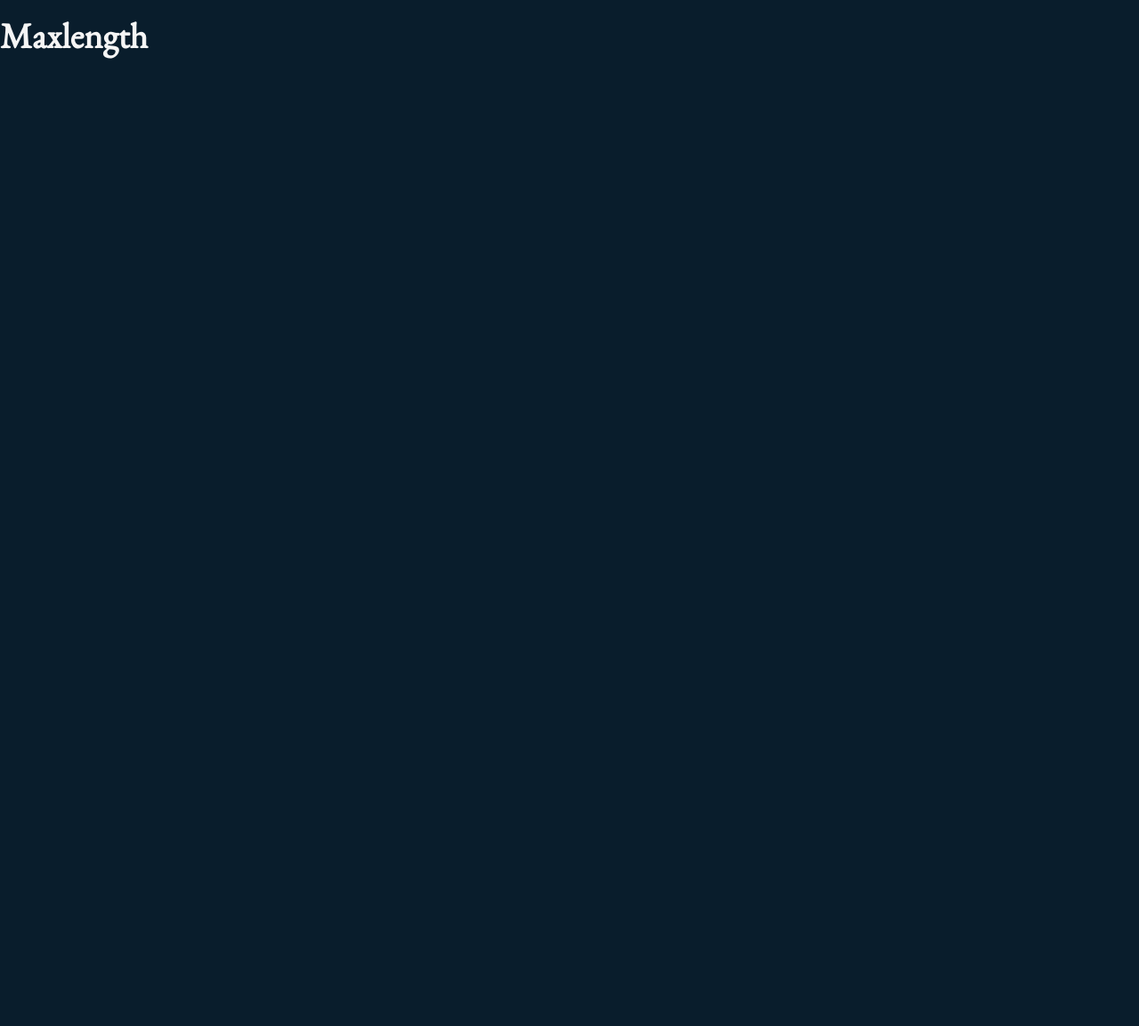
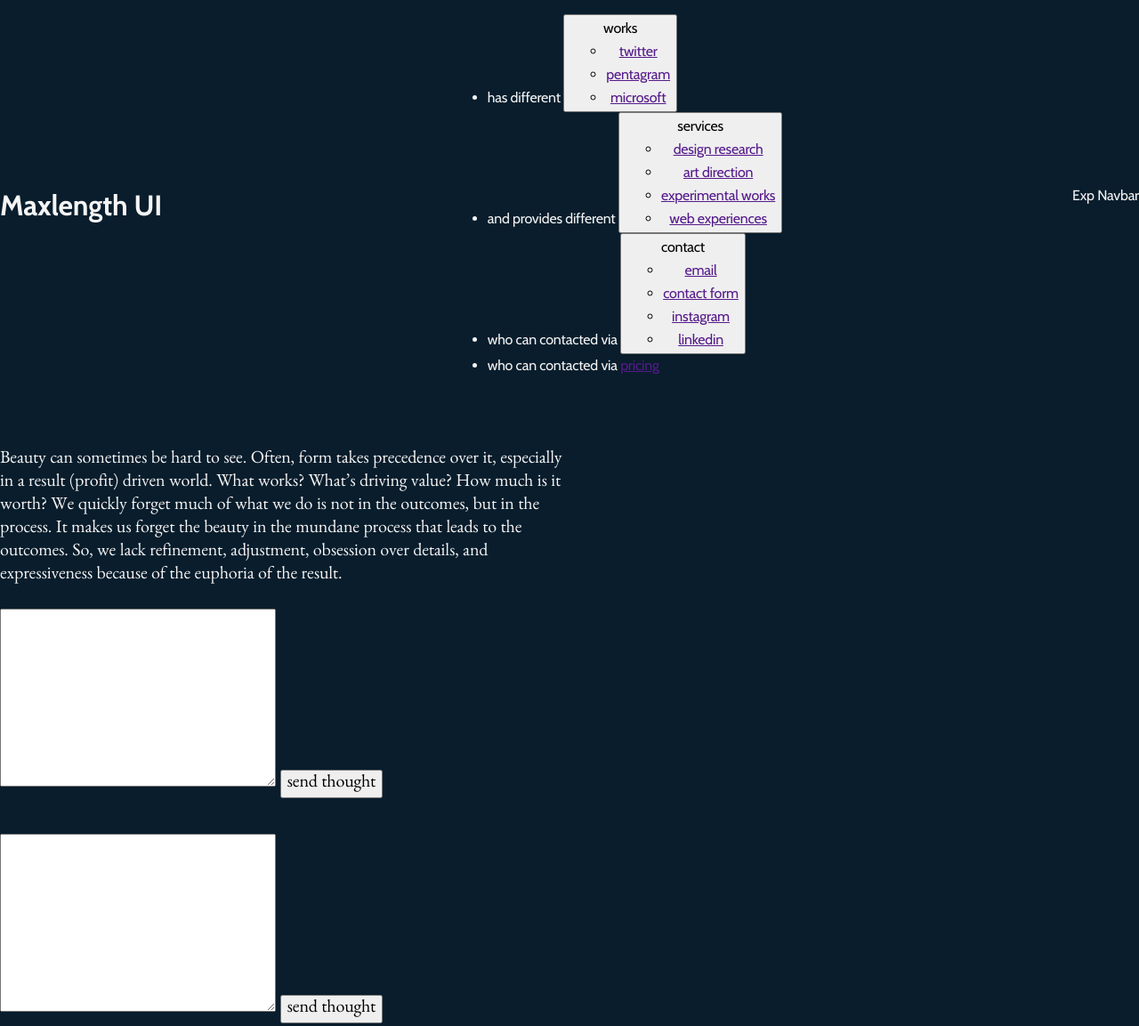
Before and after one commit to olxrunfxmi/maxlength-ui, a plain HTML site: page index.html in a window 1280 px wide. Shown: the top 1153 px of the page at 89% size. Before the commit the page ends 800 px from the top, so only its background shows below. Drawn offline with nearby package versions, Linux system fonts and the light colour scheme.

Commit message:
create base layout

```diff
--- a/index.css
+++ b/index.css
@@ -157,5 +157,34 @@
 		line-height: var(--ff-line-height-s);
 		background: var(--black-main);
 		color: var(--white-off-white);
+		letter-spacing: -0.01em;
+	}
+
+	header,
+	footer {
+		font-family: var(--ff-sans);
+		font-size: var(--ff-step-1);
+		line-height: var(--ff-line-height-l);
 	}
 }
+
+@layer structure {
+	.header {
+		display: flex;
+		justify-content: space-between;
+		align-items: center;
+	}
+
+	.input-area {
+		margin-block-start: var(--spacing-l);
+	}
+
+	.input-area + .input-area {
+		margin-block-start: var(--spacing-xl);
+	}
+
+	p {
+		margin-block-start: var(--spacing-xxl);
+		max-width: 64ch;
+	}
+}
--- a/index.html
+++ b/index.html
@@ -13,7 +13,117 @@
 </head>
 
 <body>
-    <h1>Maxlength</h1>
+    <header class="header">
+        <h1>Maxlength UI</h1>
+        <nav class="navigation">
+            <ul class="links">
+                <li>
+                    <span class="text">has different</span>
+                    <button class="drop-btn">
+                        <span class="text">works</span>
+                        <ul>
+                            <li><a href="" class="drop-btn">twitter</a></li>
+                            <li><a href="" class="drop-btn">pentagram</a></li>
+                            <li><a href="" class="drop-btn">microsoft</a></li>
+                        </ul>
+                    </button>
+                </li>
+                <li>
+                    <span class="text">and provides different</span>
+                    <button class="drop-btn">
+                        <span class="text">services</span>
+                        <ul>
+                            <li><a href="" class="drop-btn">design research</a></li>
+                            <li><a href="" class="drop-btn">art direction</a></li>
+                            <li><a href="" class="drop-btn">experimental works</a></li>
+                            <li><a href="" class="drop-btn">web experiences</a></li>
+                        </ul>
+                    </button>
+                </li>
+                <li>
+                    <span class="text">who can contacted via</span>
+                    <button class="drop-btn">
+                        <span class="text">contact</span>
+                        <ul>
+                            <li><a href="" class="drop-btn">email</a></li>
+                            <li><a href="" class="drop-btn">contact form</a></li>
+                            <li><a href="" class="drop-btn">instagram</a></li>
+                            <li><a href="" class="drop-btn">linkedin</a></li>
+                        </ul>
+                    </button>
+                </li>
+                <li>
+                    <span class="text">who can contacted via</span>
+                    <a href="" class="drop-btn">
+                        <span class="text">pricing</span>
+                    </a>
+                </li>
+            </ul>
+        </nav>
+        <div class="group">
+            <span>Exp</span>
+            <span>Navbar</span>
+        </div>
+    </header>
+    <main>
+        <p>Beauty can sometimes be hard to see. Often, form takes precedence over it, especially in a result (profit)
+            driven world.
+            What works? What’s driving value? How much is it worth? We quickly forget much of what we do is not in the
+            outcomes, but
+            in the process. It makes us forget the beauty in the mundane process that leads to the outcomes. So, we lack
+            refinement,
+            adjustment, obsession over details, and expressiveness because of the euphoria of the result.</p>
+
+        <div class="input-area">
+            <textarea name="" id=""></textarea>
+            <button>send thought</button>
+        </div>
+        <div class="input-area">
+            <textarea name="" id=""></textarea>
+            <button>send thought</button>
+        </div>
+
+        <p>What does the future holds for us? That's the very question that drives what we do in the present. We want
+            some
+            semblance of assurance that what we are doing today will protects tomorrow. Be it our jobs, family,
+            relationships, we
+            want some form of certainty. We are threatened by things that bring uncertainty and sometimes fail to
+            embrace the beauty
+            in those things. We shouldn't just blindly accept things, absolutely, but we shouldn't interact with
+            uncertain things
+            from a place of fear.</p>
+
+        <div class="input-area">
+            <textarea name="" id=""></textarea>
+            <button>send thought</button>
+        </div>
+        <div class="input-area">
+            <textarea name="" id=""></textarea>
+            <button>send thought</button>
+        </div>
+
+        <p>Everyone is baseline smart. Often, people think they are dumb because they don't have the prerequisite
+            knowledge to what
+            they are currently learning or interacting with. So, when next you are learning something new (say physics)
+            or
+            interacting with a new information (a tweet/blog with complexity), ask yourself, do I have the prerequisite?
+            if No, it's
+            time to learn something new. Never, ever, think you are dumb. Just look at AIs, they have to use billions of
+            clear and
+            concise parameters to make them seem smart. You only process probably less than 1% of those parameters and
+            you can do
+            crazy things.</p>
+        <div class="input-area">
+            <div class="indicator"></div>
+            <textarea name="" id=""></textarea>
+            <button>send thought</button>
+        </div>
+    </main>
+    <footer class="footer">
+        <p>these are just fun things to build as I learn HTML, CSS and JavaScript. That's a navbar and these are
+            textarea with
+            maxlength indicators. I know it's simple stuff, but simple stuff are part of big stuff</p>
+    </footer>
 </body>
 
 </html>
```
